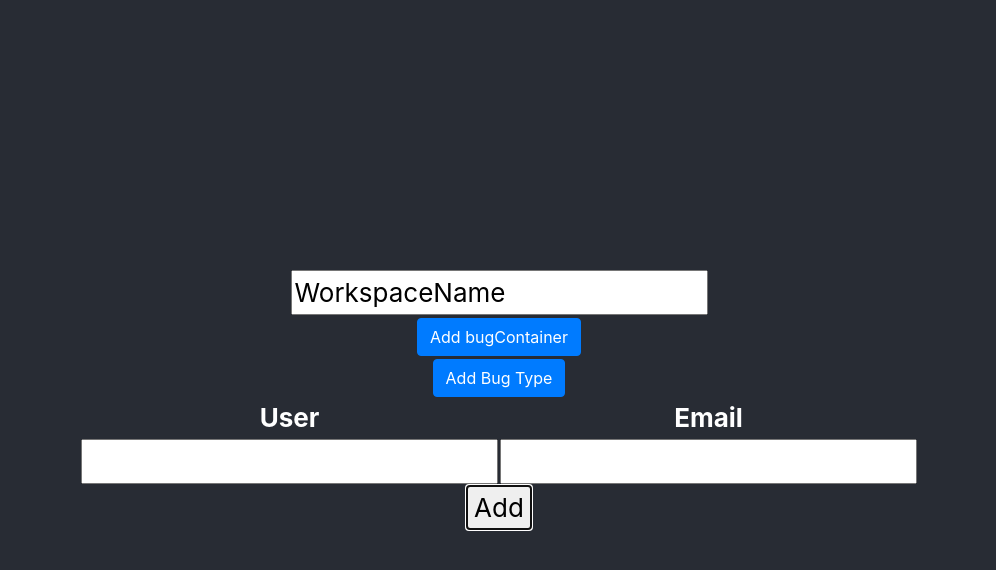
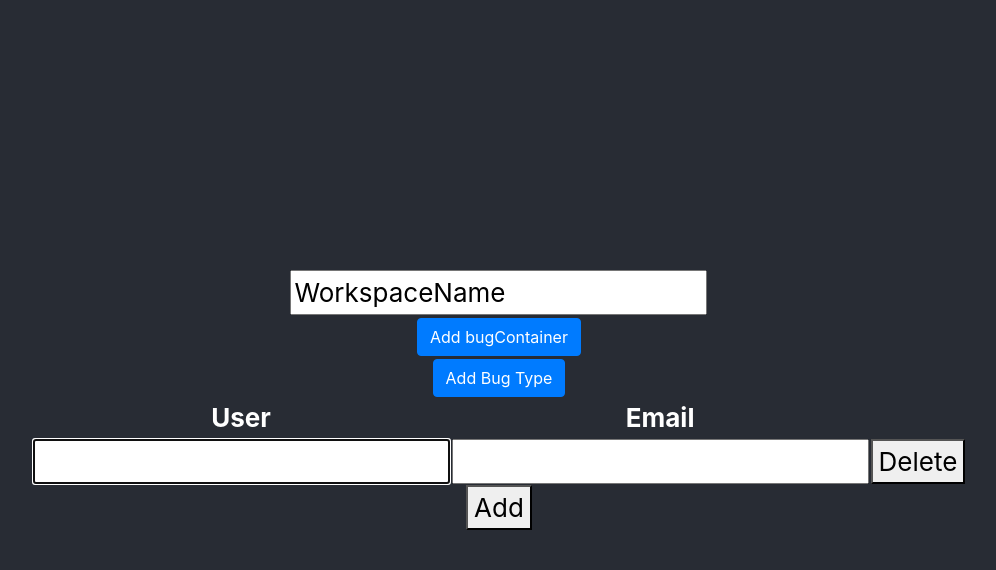
Before and after one commit to BrandonSpitler/BugTracker, a React (Create React App) app: page / in a window 1280 px wide. Both pictures are taken after a click on the button "Add". Shown: the top 570 px of the page, without its empty margins (141-1137 px from the left). Built offline with nearby package versions, Linux system fonts and the light colour scheme.

Commit message:
added delete feature to table

```diff
--- a/src/ConfigureNewBug/users/UsersCnfg.js
+++ b/src/ConfigureNewBug/users/UsersCnfg.js
@@ -1,5 +1,5 @@
 
-import React, { Component } from 'react';
+import React, { Component, useEffect } from 'react';
 import UserCnfg from './UserCnfg';
 import { defaultContainer } from '../../UI/table-wrapper/defaultProps';
 import TableUX from '../../UI/table-UX-Dsgn/TableUX';
@@ -13,12 +13,17 @@ class UsersCnfg extends Component {
 
     columns = [
         {
+
             columnName: 'User',
             field: 'user',
             TableCellType: (props) => {
+                // useEffect(()=> {
+
+                // })
                 return (
+
                     <td>
-                        <input onChange={(event) => props.onChange(props.fieldName, event.target.value)}></input>
+                        <input autoFocus onChange={(event) => props.onChange(props.fieldName, event.target.value)}></input>
                     </td>
                 )
             }
@@ -44,6 +49,18 @@ class UsersCnfg extends Component {
         })
     }
 
+    deleteRow = (index) => {
+        const newUsers = this.state.Users.slice();
+        newUsers[index] = {
+            email: '',
+            user: '',
+            deleted: true
+        }
+        this.setState({
+            Users: newUsers
+        })
+    }
+
     addUser = () => {
         const newUsers = this.state.Users.slice();
         newUsers.push({
@@ -57,15 +74,14 @@ class UsersCnfg extends Component {
 
     render() {
         return (
-
             <TableUX Component={{ ...defaultContainer }}
                 columns={this.columns.slice()}
                 tableData={this.state.Users.slice()}
                 onRowChange={this.onUserRowChange}
-                addRow={this.addUser}>
+                addRow={this.addUser}
+                deleteRow={this.deleteRow}>
             </TableUX>
         )
-
     }
 }
 
--- a/src/UI/table-UX-Dsgn/TableUX.js
+++ b/src/UI/table-UX-Dsgn/TableUX.js
@@ -77,8 +77,10 @@ class TableUX extends Component {
         const newState = { ...state }
         let newUXToBackgroundDataIndexs = [];
         props.tableData.forEach(
-            (_, index) => {
-                newUXToBackgroundDataIndexs.push(index)
+            (value, index) => {
+                if (!value.deleted) {
+                    newUXToBackgroundDataIndexs.push(index)
+                }
             }
         )
         newState.UXToBackgroundDataIndexs = getSortedUXData(newUXToBackgroundDataIndexs, newState.sortedColumns, props.columns, props.tableData);
@@ -100,13 +102,32 @@ class TableUX extends Component {
         this.props.addRow()
     }
 
+    deleteRow = (dataIndex) => {
+        this.props.deleteRow(this.state.UXToBackgroundDataIndexs[dataIndex])
+    }
+
     render() {
         let displayData = OrderDisplayData(this.state.UXToBackgroundDataIndexs, this.props.tableData)
+        let newColumns = this.props.columns.slice()
+
+        if (this.props.deleteRow !== undefined) {
+            newColumns.push({
+                columnName: '',
+                field: 'actions',
+                TableCellType: (props) => {
+                    return (
+                        <td>
+                            <button onClick={() => this.deleteRow(props.dataIndex)}>Delete</button>
+                        </td>
+                    )
+                }
+            })
+        }
 
         return (
             <div>
                 <Table
-                    columns={this.props.columns.slice()}
+                    columns={newColumns.slice()}
                     tableData={displayData}
                     Component={{ ...defaultContainer, TableHeaderCellType: DefaultTableHeaderRowUX }}
                     Column={{
```
